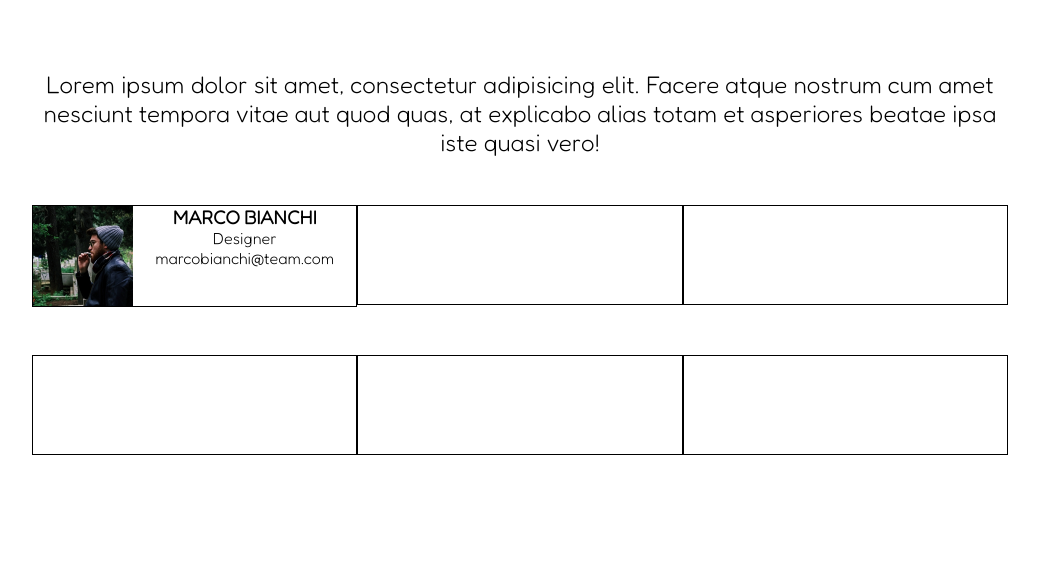
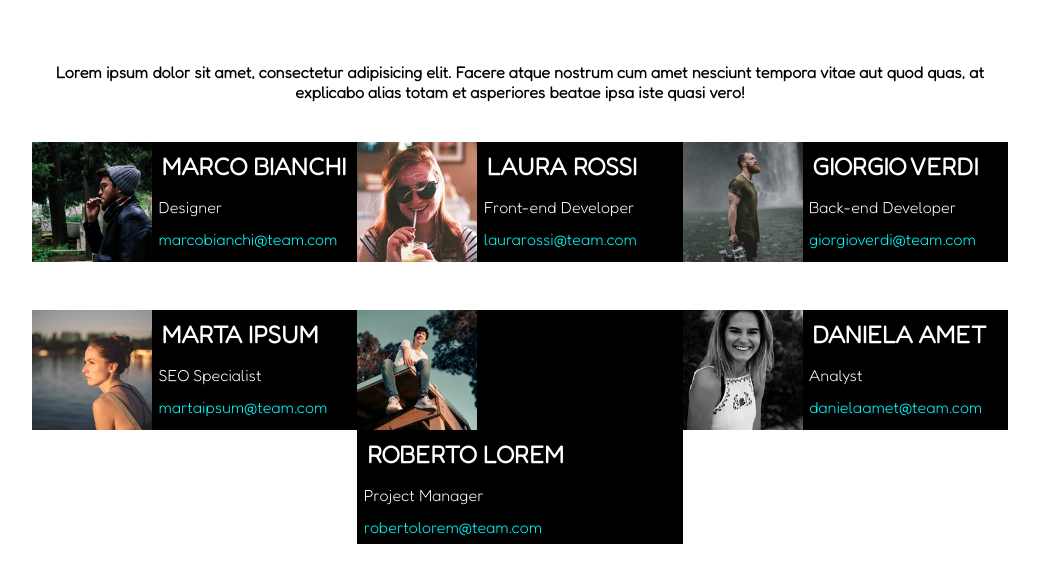
Before and after one commit to PierluigiTornesi/html-css-float-cards, a plain HTML site: page index.html in a window 1280 px wide. Shown: the part 108-690 px from the top of the page, without its empty margins (120-1159 px from the left). Drawn offline with Linux system fonts and the light colour scheme.

Commit message:
add: riscrittura main e classi css

```diff
--- a/css/style.css
+++ b/css/style.css
@@ -23,11 +23,12 @@ body{
 
 .immagine{
     float: left;
-    height: 100px;
+    height: 120px;
 }
 .testo{
-    font-size: 1.5rem;
+    font-size: 1rem;
     padding: 1em;
+    font-weight: bold;
 }
 
 .row{
@@ -35,11 +36,10 @@ body{
 }
 
 .col{
+    background-color: black;
     float: left;
-    border: 1px solid black;
     width: calc(100% / 3);
-    min-height: 100px;
-    text-align: center;
+    text-align:left;
 }
 
 .clearfix::after{
@@ -47,3 +47,27 @@ body{
     clear: both;
     display: table;
 }
+
+.descrizione{
+    float: left;
+}
+
+.dati{
+    padding: 0.4em;
+}
+
+.nome{
+    color: white;
+    font-size: 1.5rem;
+    font-weight: bolder;
+}
+
+.ruolo{
+    color: white;
+    font-size: 1rem;
+}
+
+.email{
+    color: cyan;
+    font-size: 1rem;
+}
--- a/index.html
+++ b/index.html
@@ -26,30 +26,55 @@
             <div class="row clearfix">
                 <div class="col">
                     <img class="immagine" src="img/male1.png" alt="">
-                    <div>
-                        <h3>MARCO BIANCHI</h3>
-                        <p>Designer</p>
-                        <p>marcobianchi@team.com</p>
+                    <div class="descrizione">
+                        <h3 class="dati nome">MARCO BIANCHI</h3>
+                        <p class="dati ruolo">Designer</p>
+                        <p class="dati email">marcobianchi@team.com</p>
                     </div>
                 </div>
                 <div class="col">
-
+                    <img class="immagine" src="img/female1.png" alt="">
+                    <div class="descrizione">
+                        <h3 class="dati nome">LAURA ROSSI</h3>
+                        <p class="dati ruolo">Front-end Developer</p>
+                        <p class="dati email">laurarossi@team.com</p>
+                    </div>
                 </div>
                 <div class="col">
-
+                    <img class="immagine" src="img/male2.png" alt="">
+                    <div class="descrizione">
+                        <h3 class="dati nome">GIORGIO VERDI</h3>
+                        <p class="dati ruolo">Back-end Developer</p>
+                        <p class="dati email">giorgioverdi@team.com</p>
+                    </div>
                 </div>
             </div>
             <!-- /div row prima riga -->
             <!-- div row per la seconda riga -->
             <div class="row clearfix">
                 <div class="col">
-
+                    <img class="immagine" src="img/female2.png" alt="">
+                    <div class="descrizione">
+                        <h3 class="dati nome">MARTA IPSUM</h3>
+                        <p class="dati ruolo">SEO Specialist</p>
+                        <p class="dati email">martaipsum@team.com</p>
+                    </div>
                 </div>
                 <div class="col">
-
+                    <img class="immagine" src="img/male3.png" alt="">
+                    <div class="descrizione">
+                        <h3 class="dati nome">ROBERTO LOREM</h3>
+                        <p class="dati ruolo">Project Manager</p>
+                        <p class="dati email">robertolorem@team.com</p>
+                    </div>
                 </div>
                 <div class="col">
-
+                    <img class="immagine" src="img/female3.png" alt="">
+                    <div class="descrizione">
+                        <h3 class="dati nome">DANIELA AMET</h3>
+                        <p class="dati ruolo">Analyst</p>
+                        <p class="dati email">danielaamet@team.com</p>
+                    </div>
                 </div>
             </div>
             <!-- /div row seconda riga -->
```
